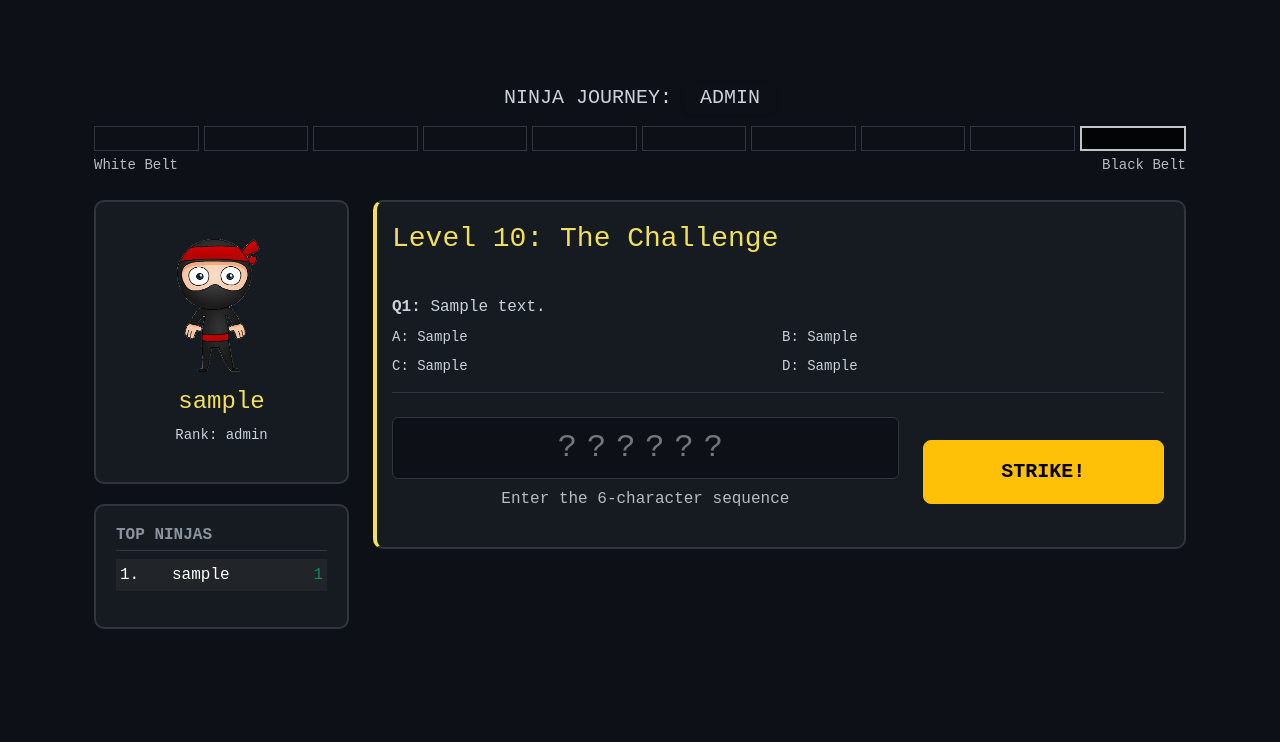
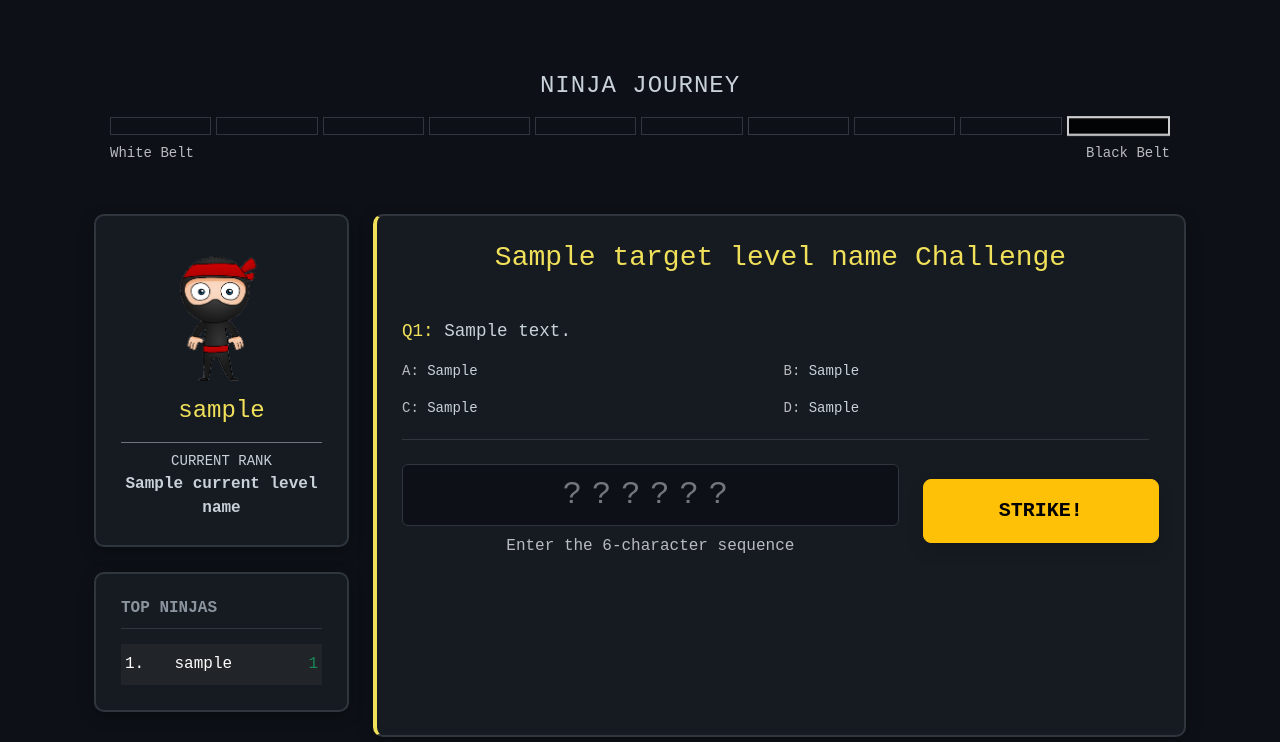
Before and after one commit to daraghmatu/db-ninja, a Flask app: template templates/dashboard.html in a window 1280 px wide. Shown: the part 58-800 px from the top of the page. Run offline with Flask 3, Linux system fonts and the light colour scheme; the visitor is signed in with stand-in values (Sample User, id 1); the template is opened without the code that fills it: most values are stand-ins (such as "Sample title", 1, 10 or a date in 2020).

Commit message:
process_level_win working correctly

```diff
--- a/app.py
+++ b/app.py
@@ -51,8 +51,6 @@ def login():
         if user and check_password_hash(user['password_hash'], password):
             session['user_id'] = user['user_id']
             session['username'] = user['username']
-            session['current_level'] = user['current_level']
-            session['level_name'] = user['level_name']
             return redirect(url_for('dashboard'))
 
         flash("Invalid username or password.")
@@ -65,25 +63,45 @@ def dashboard():
         return redirect(url_for('login'))
 
     user_id = session['user_id']
-    current_level = session['current_level']
-    next_level = session['current_level'] + 1
+    level_map = db.get_level_map()
 
-    game_session = db.get_active_session(user_id)
+    user_levels = db.get_user_levels(user_id)
+    current_level = user_levels['current_level']
+    target_level = user_levels['highest_level'] + 1
 
-    if not game_session:
-        game_session = db.create_session(user_id, next_level)
+    level_name = level_map.get(current_level)
+    target_level_name = level_map.get(target_level)
 
-    questions = json.loads(game_session['questions_data'])
+    active_game = db.get_active_session(user_id)
+
+    is_locked = False
+    if not active_game:
+        active_game = db.create_session(user_id, target_level)
+
+        if active_game == "LOCKED":
+            is_locked = True
+            active_game = None
+
+    lives = 0
+    sid = 0
+    questions = []
+    if active_game:
+        questions = json.loads(active_game['questions_data'])
+        lives = active_game['lives_remaining']
+        sid = active_game['session_id']
 
     leaders = db.get_leaderboard()
 
     return render_template('dashboard.html',
                            username=session['username'],
                            user_level=current_level,
+                           current_level_name=level_name,
+                           target_level_name=target_level_name,
                            leaderboard=leaders,
                            questions=questions,
-                           lives=game_session['lives_remaining'],
-                           session_id=game_session['session_id'])
+                           is_locked=is_locked,
+                           lives=lives,
+                           session_id=sid)
 
 @app.route('/submit', methods=['POST'])
 def submit():
@@ -103,10 +121,10 @@ def submit():
         end_time = datetime.datetime.now()
         duration = (end_time - start_time).total_seconds()
 
-        # Calculate Score: (Lives * 100) + (3600 / duration)
+        # Calculate Score: (Lives * 100) + (36000 / duration)
         # Use max(1, duration) to ensure never division by zero
         base_score = game_session['lives_remaining'] * 100
-        speed_bonus = int(3600 / max(1, duration))
+        speed_bonus = int(36000 / max(1, duration))
         session_score = base_score + speed_bonus
 
         db.process_level_win(user_id, game_session['session_id'], session_score)
--- a/templates/dashboard.html
+++ b/templates/dashboard.html
@@ -1,41 +1,90 @@
 {% extends "base.html" %}
 {% block content %}
 <style>
-    body { background-color: #0d1117; color: #c9d1d9; font-family: 'Courier New', Courier, monospace; }
-    .arcade-card { background: #161b22; border: 2px solid #30363d; border-radius: 10px; padding: 20px; margin-bottom: 20px; }
-    .arcade-card h6 { color: #8b949e !important; font-weight: bold; border-bottom: 1px solid #30363d; padding-bottom: 5px; }
+    body {
+        background-color: #0d1117;
+        color: #c9d1d9;
+        font-family: 'Courier New', Courier, monospace;
+    }
 
-    .progress-segment {height: 25px; border: 1px solid #30363d; background: #0d1117; flex: 1;}
-    .is-current { animation: blink 4s infinite; border: 2px solid #fff !important; }
-    .lvl-0 { background: #ffffff !important; color: #000000 !important; }
-    .lvl-1 { background: #e0e0e0 !important; color: #000000 !important; }
-    .lvl-2 { background: #f1e05a !important; color: #000000 !important; }
-    .lvl-3 { background: #fd971f !important; color: #000000 !important; }
-    .lvl-4 { background: #a6e22e !important; color: #000000 !important; }
-    .lvl-5 { background: #66d9ef !important; color: #000000 !important; }
-    .lvl-6 { background: #ae81ff !important; color: #000000 !important; }
-    .lvl-7 { background: #ffd700 !important; color: #000000 !important; }
-    .lvl-8 { background: #8b4513 !important; color: #ffffff !important; }
-    .lvl-9 { background: #f61827 !important; color: #ffffff !important; }
-    .lvl-10 { background: #000000 !important; color: #f1e05a !important; border: 1px solid #f1e05a; }
+    .dashboard-wrapper {
+        padding-top: 10px;
+    }
 
-    .ninja-terminal { border-left: 4px solid #f1e05a; padding-left: 15px; }
-    .question-box { border-bottom: 1px solid #30363d; padding: 15px 0; }
-    .key-input { background: #0d1117; border: 2px solid #f1e05a; color: #f1e05a; font-size: 2rem; text-align: center; letter-spacing: 10px; text-transform: uppercase; }
-    .key-input::placeholder { color: rgba(241, 224, 90, 0.3); }
-    .leaderboard-scroll { max-height: 300px; overflow-y: auto; scrollbar-width: thin; }
-    .heart-icon { color: #ff3e3e; text-shadow: 0 0 5px #ff3e3e; }
-    @keyframes blink { 50% { opacity: 0.5; } }
+    .arcade-card {
+        background: #161b22;
+        border: 2px solid #30363d;
+        border-radius: 10px;
+        padding: 25px; /* Increased for internal breathing room */
+        margin-bottom: 25px;
+        box-shadow: 0 4px 15px rgba(0,0,0,0.3);
+    }
+
+    .arcade-card h6 {
+        color: #8b949e !important;
+        font-weight: bold;
+        border-bottom: 1px solid #30363d;
+        padding-bottom: 10px;
+        margin-bottom: 15px;
+    }
+
+    .journey-container {
+        margin-bottom: 50px;
+    }
+
+    .progress-segment {
+        height: 18px;
+        border: 1px solid #30363d;
+        background: #0d1117;
+        flex: 1;
+        transition: all 0.3s ease;
+    }
+
+    .is-current {
+        animation: blink 3s infinite;
+        border: 2px solid #fff !important;
+        transform: scaleY(1.1);
+    }
+
+    /* Belt Colors */
+    .lvl-0 { background: #ffffff !important; }
+    .lvl-1 { background: #e0e0e0 !important; }
+    .lvl-2 { background: #f1e05a !important; }
+    .lvl-3 { background: #fd971f !important; }
+    .lvl-4 { background: #a6e22e !important; }
+    .lvl-5 { background: #66d9ef !important; }
+    .lvl-6 { background: #ae81ff !important; }
+    .lvl-7 { background: #ffd700 !important; }
+    .lvl-8 { background: #8b4513 !important; }
+    .lvl-9 { background: #f61827 !important; }
+    .lvl-10 { background: #000000 !important; border: 1px solid #f1e05a; }
+
+    /* Terminal & Inputs */
+    .ninja-terminal { border-left: 4px solid #f1e05a; }
+    .question-box { border-bottom: 1px solid #30363d; padding: 20px 0; }
+    .key-input {
+        background: #0d1117;
+        border: 2px solid #f1e05a;
+        color: #f1e05a;
+        font-size: 2rem;
+        text-align: center;
+        letter-spacing: 10px;
+        text-transform: uppercase;
+    }
+    .key-input::placeholder { color: rgba(241, 224, 90, 0.2); }
+
+    .leaderboard-scroll { max-height: 400px; overflow-y: auto; scrollbar-width: thin; }
+    .heart-icon { color: #ff3e3e; text-shadow: 0 0 5px #ff3e3e; font-size: 1.2rem; }
+
+    @keyframes blink { 50% { border-color: #f1e05a !important; opacity: 0.7; } }
 </style>
 
-<div class="container-fluid mt-4">
-    <div class="row mb-4">
-        <div class="col-12">
-            <h5 class="text-center mb-3 text-uppercase">
-                NINJA JOURNEY: <span class="lvl-{{ user_level }} px-3 py-1 rounded shadow-sm">
-                    {{ session['level_name'] }}
-                </span>
-            </h5>
+<div class="container-fluid dashboard-wrapper">
+
+    <div class="journey-container px-3">
+
+        <h4 class="text-center mb-3 text-uppercase" style="letter-spacing: 1px;"">
+            NINJA JOURNEY</h4>
 
         <div class="d-flex w-100" style="gap: 5px;">
             {% for i in range(1, 11) %}
@@ -45,35 +94,39 @@
                 </div>
             {% endfor %}
         </div>
-            <div class="d-flex justify-content-between mt-1 small text-muted">
+
+        <div class="d-flex justify-content-between mt-2 small text-muted">
             <span>White Belt</span>
             <span>Black Belt</span>
-            </div>
         </div>
     </div>
 
     <div class="row">
         <div class="col-md-3">
             <div class="arcade-card text-center">
-                <img src="/static/images/ninja_karate.gif" alt="Ninja Status" class="img-fluid mb-3" style="max-height: 150px;">
-                <h4 class="text-warning">{{ username }}</h4>
-                <div class="mb-2">
+                <img src="/static/images/ninja_karate.gif" alt="Ninja Status" class="img-fluid mb-3" style="max-height: 140px;">
+                <h4 class="text-warning mb-2">{{ username }}</h4>
+                <div class="mb-3">
                     {% for i in range(lives) %}
 						<span class="heart-icon">❤️</span>
                     {% endfor %}
+
                 </div>
-                <p class="small">Rank: {{ session['level_name'] }}</p>
+                <div class="pt-2 border-top border-secondary">
+                    <p class="small text-uppercase mb-0" style="color: #8b949e;">Current Rank</p>
+                    <p class="fw-bold mb-0">{{ current_level_name }}</p>
+                </div>
             </div>
 
             <div class="arcade-card">
-                <h6 class="text-muted text-uppercase">Top Ninjas</h6>
+                <h6 class="text-uppercase">Top Ninjas</h6>
                 <div class="leaderboard-scroll">
-                    <table class="table table-dark table-sm table-borderless">
+                    <table class="table table-dark table-sm table-borderless mb-0">
                         {% for leader in leaderboard %}
-                        <tr>
-                            <td>{{ loop.index }}.</td>
-                            <td>{{ leader.username }}</td>
-                            <td class="text-end text-success">{{ leader.total_score }}</td>
+                        <tr style="border-bottom: 1px solid #21262d;">
+                            <td class="py-2">{{ loop.index }}.</td>
+                            <td class="py-2">{{ leader.username }}</td>
+                            <td class="py-2 text-end text-success">{{ leader.total_score }}</td>
                         </tr>
                         {% endfor %}
                     </table>
@@ -82,18 +135,40 @@
         </div>
 
         <div class="col-md-9">
-            <div class="arcade-card ninja-terminal">
-                <h3 class="text-warning mb-4">Level {{ user_level + 1 }}: The Challenge</h3>
+            <div class="arcade-card ninja-terminal h-100">
 
-                <div class="question-list" style="max-height: 60vh; overflow-y: auto;">
+                {% if is_locked %}
+                    <div class="text-center py-5">
+                        <div class="mb-4" style="font-size: 5rem; opacity: 0.5;">🔒</div>
+                        <h3 class="text-warning mb-3">{{ target_level_name }} is Locked</h3>
+                        <p class="text-muted lead">
+                            The Sensei has not released this challenge yet.<br>
+                            Please check back after the next lecture!
+                        </p>
+                    </div>
+
+                {% else %}
+                    <h3 class="text-warning mb-4 text-center">{{ target_level_name }} Challenge</h3>
+
+                    <div class="question-list" style="max-height: 55vh; overflow-y: auto; padding-right: 10px;">
                         {% for q in questions %}
                         <div class="question-box">
-                        <p class="mb-2"><strong>Q{{ loop.index }}:</strong> {{ q.question_text }}</p>
-                        <div class="row g-2">
-                            <div class="col-6 small">A: {{ q.option_a }}</div>
-                            <div class="col-6 small">B: {{ q.option_b }}</div>
-                            <div class="col-6 small">C: {{ q.option_c }}</div>
-                            <div class="col-6 small">D: {{ q.option_d }}</div>
+                            <p class="mb-3" style="font-size: 1.1rem;">
+                                <span class="text-warning">Q{{ loop.index }}:</span> {{ q.question_text }}
+                            </p>
+                            <div class="row g-3">
+                                <div class="col-6 small">
+                                    <span class="text-muted">A:</span> {{ q.option_a }}
+                                </div>
+                                <div class="col-6 small">
+                                    <span class="text-muted">B:</span> {{ q.option_b }}
+                                </div>
+                                <div class="col-6 small">
+                                    <span class="text-muted">C:</span> {{ q.option_c }}
+                                </div>
+                                <div class="col-6 small">
+                                    <span class="text-muted">D:</span> {{ q.option_d }}
+                                </div>
                             </div>
                         </div>
                         {% endfor %}
@@ -105,15 +180,17 @@
                             <div class="col-md-8">
                                 <input type="text" name="submission_key" class="form-control key-input"
                                        maxlength="6" placeholder="??????" required autocomplete="off">
-                            <p class="text-center text-muted mt-2">Enter the 6-character sequence</p>
+                                <p class="text-center text-muted mt-2 mb-0">Enter the 6-character sequence</p>
                             </div>
                             <div class="col-md-4">
-                            <button type="submit" class="btn btn-warning btn-lg w-100 py-3">
+                                <button type="submit" class="btn btn-warning btn-lg w-100 py-3 shadow">
                                     <strong>STRIKE!</strong>
                                 </button>
                             </div>
                         </div>
                     </form>
+                {% endif %}
+
             </div>
         </div>
     </div>
```
Also changed, not shown: DB/schema.sql (+9 -2 lines), database.py (+59 -21 lines). Lines whose indentation alone changed are shown as unchanged.
